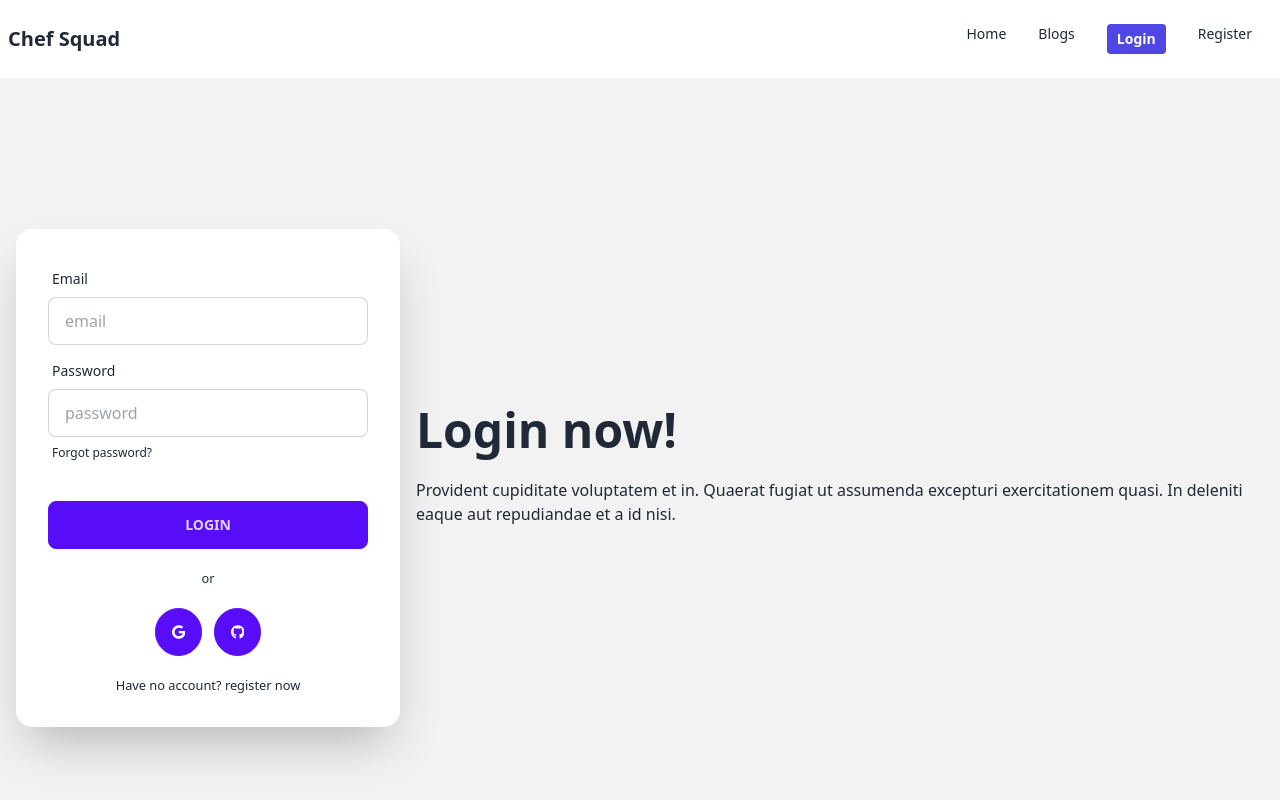
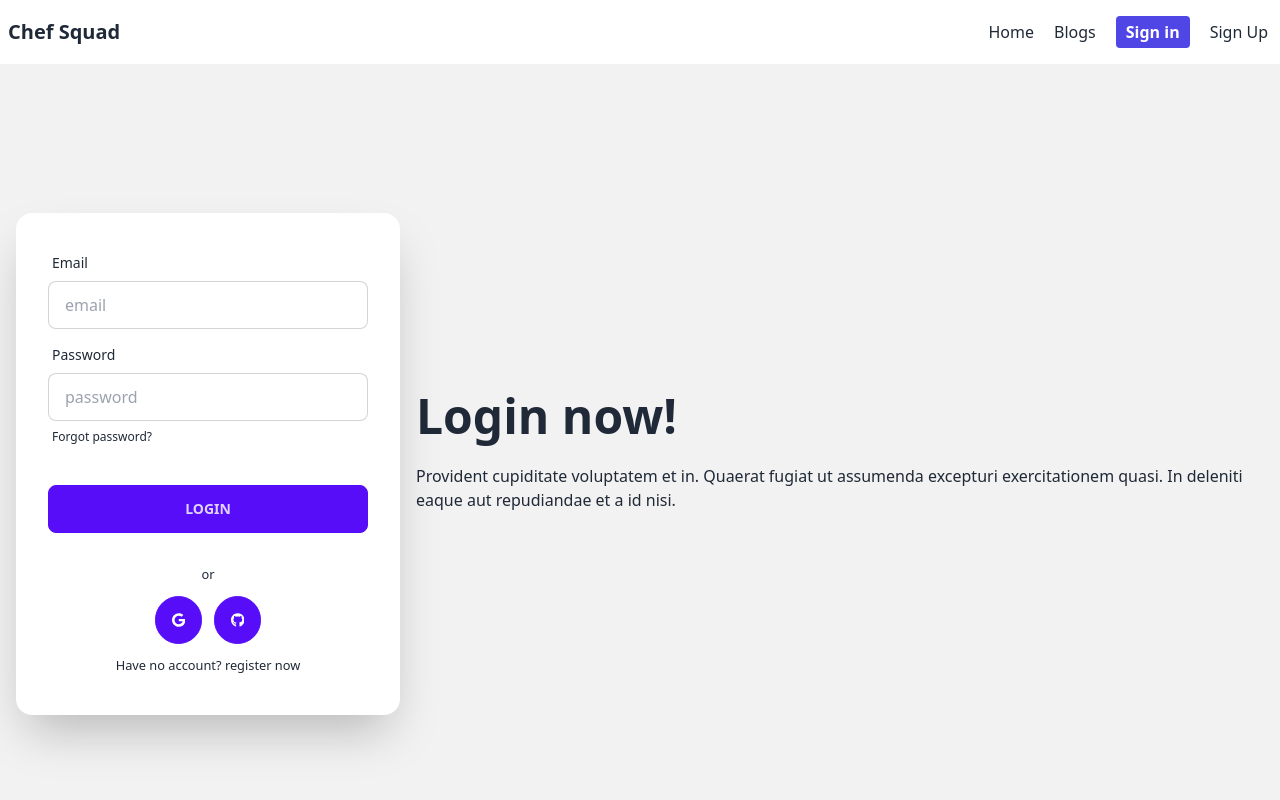
Before and after one commit to Amiodas/chef-squad, a React (Vite) app: page /login in a window 1280 px wide. Shown: the top 800 px of the page. Built offline with nearby package versions, Linux system fonts and the light colour scheme; no server answers.

Commit message:
#login with email and password, #googleLogin, #githubLogin

```diff
--- a/src/components/Header/Header.jsx
+++ b/src/components/Header/Header.jsx
@@ -1,27 +1,60 @@
-import React from "react";
+import React, { useContext } from "react";
 import ActiveLink from "../ActiveLink/ActiveLink";
 import { Link } from "react-router-dom";
+import { AuthContext } from "../../providers/AuthProviders";
 
 const Header = () => {
+  const { user, logOut } = useContext(AuthContext);
+  const handleLogout = () => {
+    logOut()
+      .then(() => {})
+      .catch((error) => {
+        console.log(error);
+      });
+  };
   return (
     <div className="navbar bg-base-100">
       <div className="flex-1">
-        <Link to="/" className="normal-case text-xl font-bold">Chef Squad</Link>
+        <Link to="/" className="normal-case text-xl font-bold">
+          Chef Squad
+        </Link>
       </div>
       <div className="flex-none">
-        <ul className="menu menu-horizontal px-1">
-          <li>
+        <ul className="menu-horizontal px-1">
+          <li className="mr-5">
             <ActiveLink to="/">Home</ActiveLink>
           </li>
-          <li>
+          <li className="mr-5">
             <ActiveLink to="/blogs">Blogs</ActiveLink>
           </li>
-          <li>
-            <ActiveLink to="/login">Login</ActiveLink>
-          </li>
-          <li>
-            <ActiveLink to="/register">Register</ActiveLink>
-          </li>
+
+          {user ? (
+            <li className="mr-5 text-primary font-bold">{user?.displayName}</li>
+          ) : (
+            ""
+          )}
+
+          {user ? (
+            <li>
+              <button onClick={handleLogout}>Sign out</button>
+            </li>
+          ) : (
+            ""
+          )}
+          {!user ? (
+            <li className="mr-5">
+              <ActiveLink to="/login">Sign in</ActiveLink>
+            </li>
+          ) : (
+            " "
+          )}
+          {!user ? (
+            <li>
+              <ActiveLink to="/register">Sign Up</ActiveLink>
+            </li>
+          ) : (
+            ""
+          )}
         </ul>
       </div>
     </div>
--- a/src/pages/Login/Login.jsx
+++ b/src/pages/Login/Login.jsx
@@ -1,9 +1,69 @@
-import React from "react";
+import React, { useContext, useState } from "react";
 import { Link } from "react-router-dom";
-import { FontAwesomeIcon } from "@fortawesome/react-fontawesome";
-import { faCoffee } from "@fortawesome/free-solid-svg-icons";
+import { AuthContext } from "../../providers/AuthProviders";
 
 const Login = () => {
+  const { loginUser, signInWithGoogle, signInWithGithub } =
+    useContext(AuthContext);
+  const [email, setEmail] = useState("");
+  const [password, setPassword] = useState("");
+  const [success, setSuccess] = useState(false);
+  const [error, setError] = useState(false);
+  const [loading, setLoading] = useState(false);
+  const [errorMessage, setErrorMessage] = useState("");
+
+  const emailInput = (event) => {
+    setEmail(event.target.value);
+  };
+
+  const passwordInput = (event) => {
+    setPassword(event.target.value);
+  };
+
+  const handleLogin = (event) => {
+    setLoading(true);
+    event.preventDefault();
+    loginUser(email, password)
+      .then((result) => {
+        setError(false);
+        console.log(result);
+        setSuccess(true);
+        setLoading(false);
+        event.target.reset();
+      })
+      .catch((error) => {
+        setSuccess(false);
+        console.log(error);
+        setError(true);
+        setLoading(false);
+      });
+
+    console.log(email, password);
+  };
+
+  const handleSignInWithGoogle = () => {
+    console.log(email, password);
+    signInWithGoogle()
+      .then(() => {})
+      .catch((error) => {
+        setSuccess(false);
+        console.log(error);
+        setError(true);
+        setLoading(false);
+      });
+  };
+
+  const handleSignInWithGithub = () => {
+    console.log(email, password);
+    signInWithGithub()
+      .then(() => {})
+      .catch((error) => {
+        setSuccess(false);
+        console.log(error);
+        setError(true);
+        setLoading(false);
+      });
+  };
   return (
     <div className="hero min-h-screen bg-base-200">
       <div className="hero-content flex-col lg:flex-row-reverse">
@@ -16,15 +76,18 @@ const Login = () => {
           </p>
         </div>
         <div className="card flex-shrink-0 w-full max-w-sm shadow-2xl bg-base-100">
-          <div className="card-body">
+          <form onSubmit={handleLogin} className="card-body">
             <div className="form-control">
               <label className="label">
                 <span className="label-text">Email</span>
               </label>
               <input
-                type="text"
+                onBlur={emailInput}
+                type="email"
                 placeholder="email"
+                name="email"
                 className="input input-bordered"
+                required
               />
             </div>
             <div className="form-control">
@@ -32,23 +95,36 @@ const Login = () => {
                 <span className="label-text">Password</span>
               </label>
               <input
-                type="text"
+                onBlur={passwordInput}
+                type="password"
                 placeholder="password"
+                name="password"
                 className="input input-bordered"
+                required
               />
               <label className="label">
-                <a href="#" className="label-text-alt link link-hover">
+                <Link
+                  to="/forget_password"
+                  className="label-text-alt link link-hover"
+                >
                   Forgot password?
-                </a>
+                </Link>
               </label>
             </div>
             <div className="form-control mt-6">
-              <button className="btn btn-primary">Login</button>
+              <button type="submit" className="btn btn-primary">
+                Login
+              </button>
             </div>
-            <small className="text-center my-3">or</small>
+          </form>
+          <small className="text-center mb-3">or</small>
+
           <div className="flex justify-center gap-3">
             <div>
-                <button className="btn btn-primary rounded-full">
+              <button
+                onClick={handleSignInWithGoogle}
+                className="btn btn-primary rounded-full"
+              >
                 <svg
                   xmlns="http://www.w3.org/2000/svg"
                   height="1em"
@@ -60,7 +136,10 @@ const Login = () => {
               </button>
             </div>
             <div>
-                <button className="btn btn-primary rounded-full">
+              <button
+                onClick={handleSignInWithGithub}
+                className="btn btn-primary rounded-full"
+              >
                 <svg
                   xmlns="http://www.w3.org/2000/svg"
                   height="1em"
@@ -72,7 +151,7 @@ const Login = () => {
               </button>
             </div>
           </div>
-            <small className="text-center mt-3">
+          <small className="text-center mt-3 mb-10">
             Have no account?{" "}
             <Link to="/login" className="link link-hover">
               register now
@@ -81,7 +160,6 @@ const Login = () => {
         </div>
       </div>
     </div>
-    </div>
   );
 };
 
--- a/src/pages/Register/Register.jsx
+++ b/src/pages/Register/Register.jsx
@@ -4,12 +4,13 @@ import { AuthContext } from "../../providers/AuthProviders";
 import { updateProfile } from "firebase/auth";
 
 const Register = () => {
-  const [user, setUser] = useState(null);
   const [success, setSuccess] = useState(false);
   const [error, setError] = useState(false);
   const [errorMessage, setErrorMessage] = useState("");
   const [loading, setLoading] = useState(false);
+
   const { createUser } = useContext(AuthContext);
+
   const handleRegister = (event) => {
     setLoading(true);
     event.preventDefault();
@@ -34,7 +35,6 @@ const Register = () => {
           .catch((error) => {
             console.log(error);
           });
-        setUser(loggedInUser);
         setSuccess(true);
         setLoading(false);
         event.target.reset();
--- a/src/providers/AuthProviders.jsx
+++ b/src/providers/AuthProviders.jsx
@@ -1,16 +1,61 @@
-import React, { createContext, useState } from "react";
+import React, { createContext, useEffect, useState } from "react";
 import app from "../firebase/firebase.config";
-import { createUserWithEmailAndPassword, getAuth } from "firebase/auth";
+import {
+    GithubAuthProvider,
+    GoogleAuthProvider,
+  createUserWithEmailAndPassword,
+  getAuth,
+  onAuthStateChanged,
+  signInWithEmailAndPassword,
+  signInWithPopup,
+  signOut,
+} from "firebase/auth";
 
 export const AuthContext = createContext(null);
 const auth = getAuth(app);
 
 const AuthProviders = ({ children }) => {
+  const [user, setUser] = useState(null);
+  const googleProvider = new GoogleAuthProvider();
+  const githubProvider = new GithubAuthProvider();
+
   const createUser = (email, password) => {
-    return createUserWithEmailAndPassword(auth, email, password)
+    return createUserWithEmailAndPassword(auth, email, password);
+  };
+
+  const logOut = () => {
+    return signOut(auth);
   }
+
+  const loginUser = (email, password) => {
+    return signInWithEmailAndPassword(auth, email, password)
+  }
+
+  const signInWithGoogle = () => {
+    return signInWithPopup(auth, googleProvider)
+  }
+  const signInWithGithub = () => {
+    return signInWithPopup(auth, githubProvider)
+  }
+
+
+
+  useEffect(() => {
+    const unsubscribe = onAuthStateChanged(auth, (currentUser) => {
+      console.log("auth state change", currentUser);
+      setUser(currentUser);
+    });
+    return () => {
+      unsubscribe();
+    };
+  }, []);
   const authInfo = {
-    createUser
+    user,
+    createUser,
+    loginUser,
+    signInWithGoogle,
+    signInWithGithub,
+    logOut
   };
   return (
     <div>
```
Lines whose indentation alone changed are shown as unchanged.
